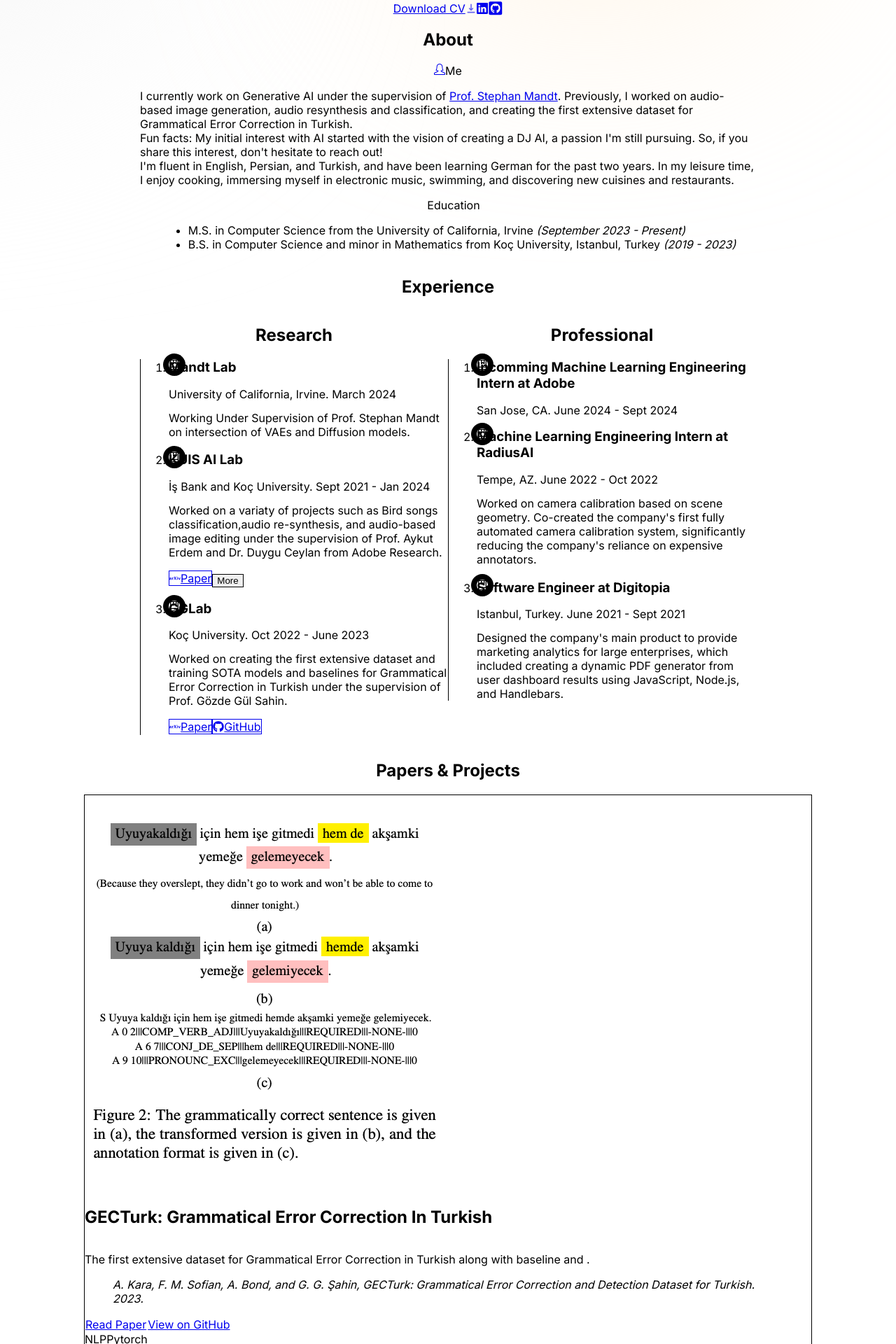
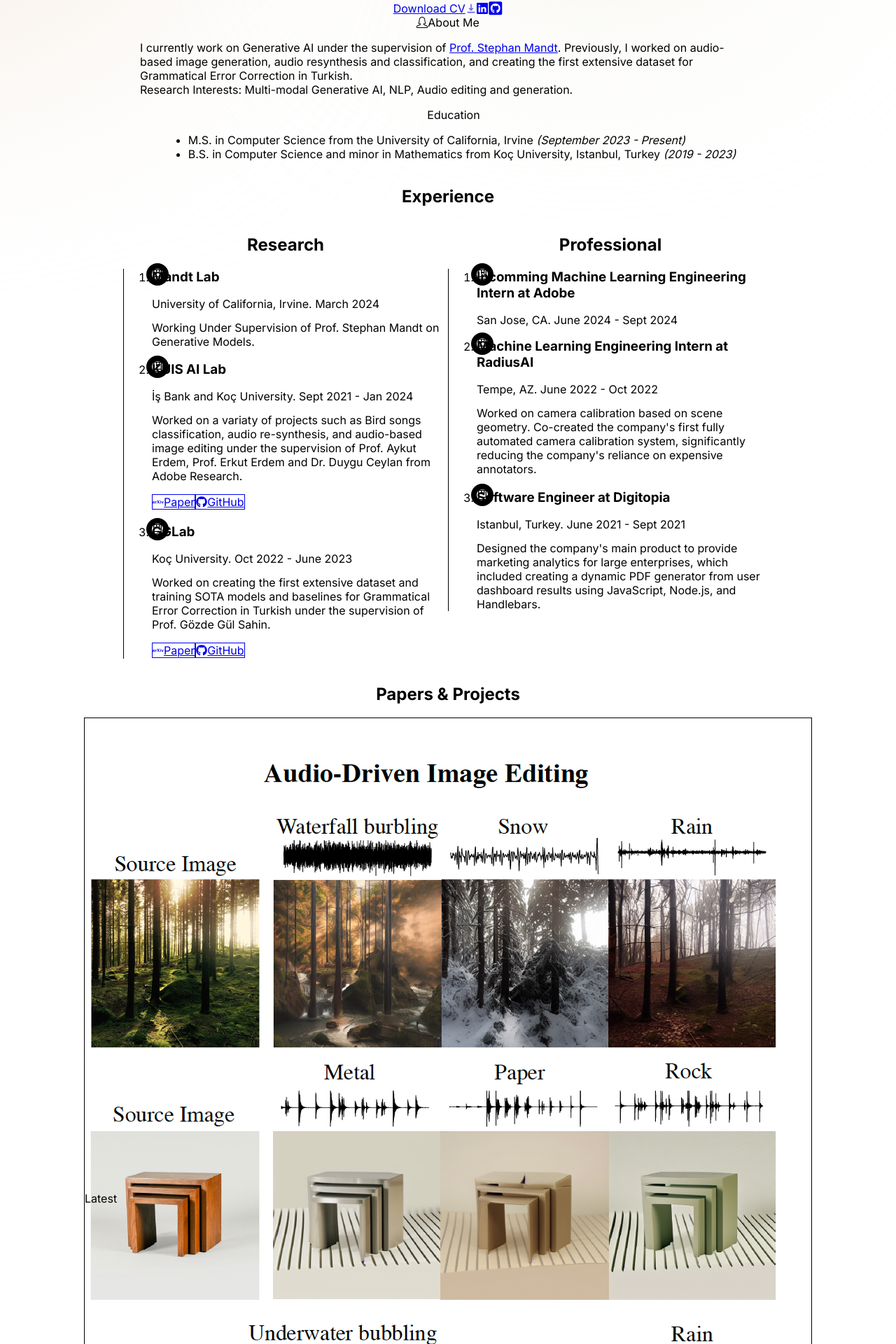
Before and after one commit to farrinfedra/fedra-portfolio, a Next.js app: page / in a window 1280 px wide. Shown: the part 438-2358 px from the top of the page at 70% size. Built offline with nearby package versions, Linux system fonts and the light colour scheme; some icons are missing.

Commit message:
finished contact - deploy mode

```diff
--- a/app/layout.tsx
+++ b/app/layout.tsx
@@ -22,8 +22,8 @@
       <body
         className={`${inter.className} bg-gray-50 text-gray-950 relative pt-28 sm:pt-36 dark:bg-gray-900 dark:text-gray-50 dark:text-opacity-90`}
       >
-        <div className="bg-[#ffedd5] absolute top-[-6rem] -z-10 right-[11rem] h-[31.25rem] w-[31.25rem] rounded-full blur-[10rem] sm:w-[68.75rem] dark:bg-[#946263]"></div>
-        <div className="bg-[#f5f5f5] absolute top-[-1rem] -z-10 left-[-35rem] h-[31.25rem] w-[50rem] rounded-full blur-[10rem] sm:w-[68.75rem] md:left-[-33rem] lg:left-[-28rem] xl:left-[-15rem] 2xl:left-[-5rem] dark:bg-[#676394]"></div>
+        <div className="bg-[#F2EFE5] absolute top-[-6rem] -z-10 right-[11rem] h-[31.25rem] w-[31.25rem] rounded-full blur-[10rem] sm:w-[68.75rem] dark:bg-[#946263]"></div>
+        <div className="bg-[#F4EAE0] absolute top-[-1rem] -z-10 left-[-35rem] h-[31.25rem] w-[50rem] rounded-full blur-[10rem] sm:w-[68.75rem] md:left-[-33rem] lg:left-[-28rem] xl:left-[-15rem] 2xl:left-[-5rem] dark:bg-[#676394]"></div>
         <Navbar />
 
         {children}
--- a/app/page.tsx
+++ b/app/page.tsx
@@ -4,6 +4,8 @@
 import { ArrowIcon } from "@/components/icon";
 import AboutMe from "@/components/aboutMe";
 import Experience from "@/components/experience";
+import ContactMe from "@/components/contact";
+import Footer from "@/components/footer";
 
 export default function Home() {
   return (
@@ -18,6 +20,8 @@
       <AboutMe />
       <Experience />
       <Projects />
+      <ContactMe />
+      <Footer />
     </main>
   );
 }
--- a/components/aboutMe.tsx
+++ b/components/aboutMe.tsx
@@ -15,48 +15,59 @@
       transition={{ delay: 0.175 }}
       id="aboutme"
     >
-      <div className="bg-gradient-to-b from-gray-100 rounded-lg py-12">
-      <SectionHeading>About</SectionHeading>
+      <div className="rounded-lg py-12">
+        <div className="flex items-center justify-center space-x-2 mb-8">
+          <SlUserFemale className="h-8 w-8" />
+          <span className="text-2xl font-semibold">About Me</span>
+        </div>
 
-      {/* Removed flex-row to ensure single-column layout at all sizes */}
         <div className="space-y-12">
           <div className="flex w-full justify-center items-center flex-col">
-          <div className="flex mt-4 mb-4 items-center justify-center space-x-2">
+            <p className="px-12 font-lg">
+              I currently work on Generative AI under the supervision of{" "}
               <a
-              className="mx-auto"
-              href="#"
+                href="http://www.stephanmandt.com/"
                 target="_blank"
+                rel="noopener noreferrer"
+                className="text-zinc-500 hover:text-zinc-800"
               >
-              <SlUserFemale className="h-8 w-8" />
+                Prof. Stephan Mandt
               </a>
-            <span className="text-lg font-semibold">Me</span>
-          </div>
-          <p className="px-12 font-lg ">I currently work on Generative AI under the supervision
-           of <a href="http://www.stephanmandt.com/" target="_blank" rel="noopener noreferrer" className="text-blue-500 hover:text-blue-600">
-              Prof. Stephan Mandt
-            </a>. Previously, I worked on audio-based image generation, audio resynthesis and classification,
-           and creating the first extensive dataset for Grammatical Error Correction in Turkish. <br />
+              . Previously, I worked on audio-based image generation, audio
+              resynthesis and classification, and creating the first extensive
+              dataset for Grammatical Error Correction in Turkish. <br />
 
-          Fun facts: My initial interest with AI started with the vision of creating a DJ AI, a passion I'm still pursuing.
-          So, if you share this interest, don't hesitate to reach out! <br />
-          I'm fluent in English, Persian, and Turkish, and have been learning German for the past two years.
-          In my leisure time, I enjoy cooking, immersing myself in electronic music, swimming, and discovering new cuisines and restaurants.</p>
+
+              <span className="text-zinc-500">Research Interests: </span>Multi-modal Generative AI, NLP, Audio editing and generation.
+              {/* Fun facts: My initial interest with AI started with the vision of
+              creating a DJ AI, a passion I'm still pursuing. So, if you share
+              this interest, don't hesitate to reach out! <br /> */}
+              {/* I'm fluent in English, Persian, and Turkish, and have been
+              learning German for the past two years. In my leisure time, I
+              enjoy cooking, immersing myself in electronic music, swimming, and
+              discovering new cuisines and restaurants. */}
+            </p>
           </div>
 
           <div className="flex w-full justify-center items-center flex-col">
             <div className="mt-4 mb-4 flex items-center justify-center space-x-2">
-            <a
-              className="mx-auto"
-              href="#"
-              target="_blank"
-            >
+              <a className="mx-auto" href="#" target="_blank">
                 <FaGraduationCap className="h-8 w-8" />
               </a>
-            <span className="text-lg font-semibold ">Education</span>
+              <span className="text-lg font-semibold">Education</span>
             </div>
             <ul className="list-disc pl-6 space-y-2">
-            <li> <span className="font-bold">M.S.</span> in Computer Science from the University of California, Irvine <span className="italic">(September 2023 - Present)</span></li>
-            <li><span className="font-bold">B.S.</span> in Computer Science and <span className="font-bold">minor</span> in Mathematics from Koç University, Istanbul, Turkey <span className="italic">(2019 - 2023)</span></li>
+              <li>
+                <span className="font-bold">M.S.</span> in Computer Science from
+                the University of California, Irvine{" "}
+                <span className="italic">(September 2023 - Present)</span>
+              </li>
+              <li>
+                <span className="font-bold">B.S.</span> in Computer Science and{" "}
+                <span className="font-bold">minor</span> in Mathematics from Koç
+                University, Istanbul, Turkey{" "}
+                <span className="italic">(2019 - 2023)</span>
+              </li>
             </ul>
           </div>
         </div>
--- a/components/experience.tsx
+++ b/components/experience.tsx
@@ -10,9 +10,9 @@
 
 export default function Experience() {
   return (
-    <section id="experience" className="leading-8 scroll-mt-44 max-w-[55rem] mx-auto my-20 sm:mb-40">
+    <section id="experience" className=" leading-8 space-y-24 scroll-mt-44 max-w-[58rem] mx-auto my-20 sm:mb-40">
       <SectionHeading>Experience</SectionHeading>
-      <div className="flex flex-wrap md:flex-nowrap gap-10 justify-center">
+      <div className="flex flex-wrap pl-8 md:flex-nowrap gap-10 justify-center">
         <div className="flex-1">
           <SmallSectionHeading>Research</SmallSectionHeading>
           <Timeline data={RexperiencesData} />
--- a/components/intro.tsx
+++ b/components/intro.tsx
@@ -25,7 +25,7 @@
             }}
           >
             <Image
-              src="/avatar2.jpg"
+              src="/avatar.jpg"
               alt="Farrin portrait"
               width={300}
               height={300}
--- a/components/project-card.tsx
+++ b/components/project-card.tsx
@@ -1,6 +1,8 @@
 import React from "react";
 import SmallSectionHeading from "./section-heading-small";
-
+import { FaGithub, FaVideo } from "react-icons/fa";
+import { AiOutlineFileText } from "react-icons/ai"; // Import Paper icon
+import { SiArxiv } from "react-icons/si";
 interface Tag {
   text: string;
   size: 'small' | 'medium' | 'large';
@@ -12,6 +14,7 @@
   readonly imageUrl: string;
   readonly paperUrl?: string;
   readonly githubUrl?: string;
+  readonly videoUrl?: string; // New video prop for demo link
   readonly latest?: boolean; // Adjusted to boolean for more intuitive handling
   readonly citation?: string;
   readonly tags: readonly Tag[];
@@ -24,6 +27,7 @@
   imageUrl,
   paperUrl,
   githubUrl,
+  videoUrl,
   latest,
   citation,
   tags,
@@ -41,7 +45,12 @@
   const imageClassName = `max-w-full max-h-96 rounded-lg ${!noShadow ? 'shadow-lg' : ''}`;
 
   return (
-    <div className="items-center flex flex-wrap my-16 bg-stone-100 border border-cream-100 rounded-lg shadow-lg overflow-hidden">
+    <div className="relative items-center flex flex-wrap my-16 bg-stone-100 border border-cream-100 rounded-lg shadow-lg overflow-hidden">
+      {latest && (
+        <span className="bg-gradient-to-r from-pink-500 hover:to-yellow-500 absolute top-0 right-0 m-4 bg-red-600 text-white text-xs font-bold px-3 py-1 rounded-full shadow-lg">
+          Latest
+        </span>
+      )}
       <div className="w-full md:w-4/12 ml-auto mr-auto px-4 py-4">
         <img
           alt={title}
@@ -53,9 +62,6 @@
         <div className="md:pr-12">
           <div className="flex items-center justify-between">
             <SmallSectionHeading>{title}</SmallSectionHeading>
-            {latest && (
-              <span className="inline-flex items-center justify-center px-2 py-1 text-xs font-bold leading-none text-red-100 bg-red-600 rounded-full">Latest</span>
-            )}
           </div>
           <p className="mt-4 text-lg leading-relaxed text-gray-800">
             {description}
@@ -65,23 +71,32 @@
               {citation}
             </blockquote>
           )}
-          <div className="mt-4">
+          <div className="mt-4 flex space-x-3">
             {paperUrl && (
               <a href={paperUrl} target="_blank" rel="noopener noreferrer"
-                className="inline-flex items-center px-6 py-2 border border-transparent text-base font-medium rounded-md shadow-sm text-white bg-purple-500 hover:bg-purple-700 focus:outline-none focus:ring-2 focus:ring-offset-2 focus:ring-purple-500 mr-2">
-                Read Paper
+                className="group bg-white p-2 text-gray-700 hover:text-gray-950 flex items-center gap-1 rounded-full focus:scale-[1.15] hover:scale-[1.15] active:scale-105 transition cursor-pointer border border-gray-300 shadow-sm dark:bg-white/10 dark:text-white/60">
+                <SiArxiv className="h-4 w-4" />
+                <span className=" text-sm opacity-60 group-hover:opacity-100 transition">Paper</span>
               </a>
             )}
             {githubUrl && (
               <a href={githubUrl} target="_blank" rel="noopener noreferrer"
-                className="inline-flex items-center px-6 py-2 border border-transparent text-base font-medium rounded-md shadow-sm text-white bg-gray-600 hover:bg-gray-700 focus:outline-none focus:ring-2 focus:ring-offset-2 focus:ring-gray-500">
-                View on GitHub
+                className="group bg-white p-2 text-gray-700 flex items-center gap-1 text-sm rounded-full focus:scale-[1.15] hover:scale-[1.15] hover:text-gray-950 active:scale-105 transition cursor-pointer border border-gray-300 shadow-sm dark:bg-white/10 dark:text-white/60">
+                <FaGithub className="h-4 w-4" />
+                <span className="text-sm opacity-60 group-hover:opacity-100 transition">GitHub</span>
+              </a>
+            )}
+            {videoUrl && (
+              <a href={videoUrl} target="_blank" rel="noopener noreferrer"
+                className="group bg-white p-2 text-gray-700 flex items-center gap-1 text-sm rounded-full focus:scale-[1.15] hover:scale-[1.15] hover:text-gray-950 active:scale-105 transition cursor-pointer border border-gray-300 shadow-sm dark:bg-white/10 dark:text-white/60">
+                <FaVideo className="h-4 w-4" />
+                <span className="text-sm opacity-60 group-hover:opacity-100 transition">Demo</span>
               </a>
             )}
           </div>
           <div className="mt-4 flex flex-wrap">
             {tags.map((tag, index) => (
-              <span key={index} className={`${tagSizeClass(tag.size)} font-semibold mr-2 mb-2 px-2.5 py-0.5 rounded dark:bg-gray-700 dark:text-gray-300 bg-gray-200 text-gray-700`}>
+              <span key={index} className={`${tagSizeClass(tag.size)} font-semibold mr-2 mb-2 px-2.5 py-1 rounded dark:bg-gray-700 dark:text-gray-300 bg-gray-200 text-gray-700`}>
                 {tag.text}
               </span>
             ))}
--- a/components/projects.tsx
+++ b/components/projects.tsx
@@ -2,23 +2,24 @@
 import ProjectCard from "./project-card";
 import SectionHeading from "./section-heading";
 import { projectData } from "@/lib/data"; // Import your project data
+import { BsBoxArrowUpRight } from "react-icons/bs";
 
 export default function Projects() {
   return (
-    <section className="flex flex-col space-y-28 max-w-[65rem] mb-48 bg-stone-200">
+    <section id="projects" className="flex flex-col space-y-24 max-w-[65rem] mb-48">
       <SectionHeading>Papers & Projects</SectionHeading>
       {projectData.map((project, index) => (
         <ProjectCard key={index} {...project} />
       ))}
-      <div className="mt-10 p-4 border-2 border-gray-200 rounded-lg text-center">
-        <p className="text-lg mb-4">If you want to see more projects, visit GitHub:</p>
+      <div className="mt-5 p-2 max-w-min rounded-lg mx-auto text-center">
         <a
-          href="ww.github.com/your-username"
+          href="https://github.com/farrinfedra"
           target="_blank"
           rel="noopener noreferrer"
-          className="inline-block px-6 py-2 border border-transparent text-base font-medium rounded-md shadow-sm text-white bg-blue-500 hover:bg-blue-600 focus:outline-none focus:ring-2 focus:ring-offset-2 focus:ring-blue-500"
+          className="group bg-gray-900 text-white px-7 py-3 flex items-center gap-2 rounded-full outline-none focus:scale-110 hover:scale-110 active:scale-105 transition cursor-pointer borderBlack dark:bg-white/10"
         >
-          Visit GitHub
+          More
+          <BsBoxArrowUpRight className="ml-1" />
         </a>
       </div>
     </section>
--- a/lib/data.ts
+++ b/lib/data.ts
@@ -16,47 +16,39 @@
     hash: "#about",
   },
   {
+    name: "Experience",
+    hash: "#experience",
+  },
+  {
     name: "Projects",
     hash: "#projects",
   },
-  {
-    name: "Skills",
-    hash: "#skills",
-  },
-  {
-    name: "Experience",
-    hash: "#experience",
-  },
+  // {
+  //   name: "Skills",
+  //   hash: "#skills",
+  // },
   {
     name: "Contact",
     hash: "#contact",
   },
 ] as const;
 
-export const skillsData = [
-  "Python",
-  "Pytorch",
-  "High Performance Computing",
-  "Java",
-  "React",
-  "Next.js",
-  "Tailwind CSS",
-] as const;
+
 
 export const RexperiencesData = [
   {
         title: "Mandt Lab",
         date: "University of California, Irvine. March 2024",
-        description: "Working Under Supervision of Prof. Stephan Mandt on intersection of VAEs and Diffusion models.",
+        description: "Working Under Supervision of Prof. Stephan Mandt on Generative Models.",
         website: "http://www.stephanmandt.com/",
   },
   {
         title: "KUIS AI Lab",
         date: "İş Bank and Koç University. Sept 2021 - Jan 2024",
-        description: "Worked on a variaty of projects such as Bird songs classification,audio re-synthesis, and audio-based image editing under the supervision of Prof. Aykut Erdem and Dr. Duygu Ceylan from Adobe Research.",
-         paper: "https://arxiv.org/abs/2209.00000",
-         github: "",
-         more: true,
+        description: "Worked on a variaty of projects such as Bird songs classification, audio re-synthesis, and audio-based image editing under the supervision of Prof. Aykut Erdem, Prof. Erkut Erdem and Dr. Duygu Ceylan from Adobe Research.",
+         paper: "https://arxiv.org/abs/2405.00878",
+         github: "https://github.com/BurakCanBiner/SonicDiffusion",
+        //  more: true,
   },
 
   {
@@ -92,6 +84,23 @@
 
 export const projectData = [
   {
+    title: "Audio-based Image Editing",
+    description: "Enhancing image Generation and Editing through audio cues. Discover how audio can influence and control image editing.",
+    imageUrl: "/audio-image2.png",
+    paperUrl: "https://arxiv.org/abs/2405.00878",
+    githubUrl: "https://github.com/BurakCanBiner/SonicDiffusion",
+    videoUrl: "https://drive.google.com/file/d/17cXXBVrG9vdjvq1qPPgTJIgA5-Oyt2WY/view?usp=sharing",
+    latest: true,
+    tags: [
+      { text: "Huggingface", size: "small" },
+      { text: "GenAI", size: "small" },
+      { text: "Multimodal", size: "small" },
+      { text: "Pytorch", size: "small" },
+      // { text: "Audio Processing", size: "large" },
+      // { text: "Image Editing", size: "medium" },
+    ]
+  },
+  {
     title: "GECTurk: Grammatical Error Correction in Turkish",
     description: "The first extensive dataset for Grammatical Error Correction in Turkish along with baseline and .",
     imageUrl: "/gekturk2.png",
@@ -100,22 +109,9 @@
     citation: "A. Kara, F. M. Sofian, A. Bond, and G. G. Şahin, GECTurk: Grammatical Error Correction and Detection Dataset for Turkish. 2023.",
     tags: [
       { text: "NLP", size: "small" },
+      { text: "GEC", size: "small" },
       { text: "Pytorch", size: "small" },
       // { text: "", size: "small" },
-      // { text: "Audio Processing", size: "large" },
-      // { text: "Image Editing", size: "medium" },
-    ]
-  },
-  {
-    title: "Audio-based Image Editing",
-    description: "Generating and editing images using nature, emotions or material sounds.",
-    imageUrl: "/audio-image2.png",
-    paperUrl: "https://arxiv.org/abs/2405.00878",
-    githubUrl: "https://github.com/yourproject/repo",
-    latest: true,
-    tags: [
-      { text: "GenAI", size: "small" },
-      { text: "Pytorch", size: "small" },
       // { text: "Audio Processing", size: "large" },
       // { text: "Image Editing", size: "medium" },
     ]
@@ -123,7 +119,7 @@
 
   {
     title: "Birds of Istanbul App",
-    description: "The first extensive dataset for Grammatical Error Correction in Turkish along with baseline and .",
+    description: "The first bird songs classification iOS app in Turkey developed for ornithologists, bird watcher, or those who are curious and want to explore birds in their surroundings.",
     imageUrl: "/boicomb2.png",
     // paperUrl: "https://arxiv.org/pdf/2309.11346.pdf",
     githubUrl: "https://github.com/farrinfedra/BirdsOfIstanbul",
```
Also changed, not shown: components/contact.tsx (added, +69 -0 lines), components/footer.tsx (+1 -36 lines), public/avatar.jpg (added). Lines whose indentation alone changed are shown as unchanged.
